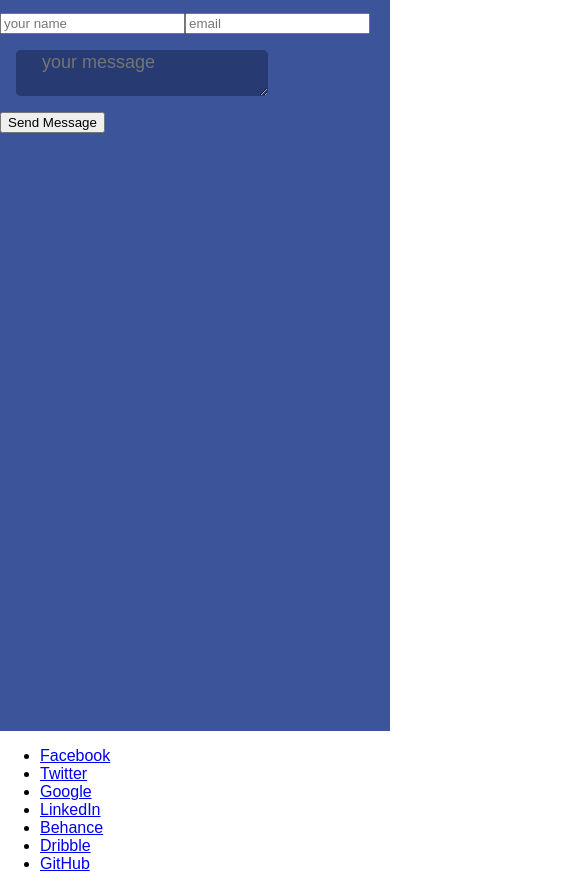
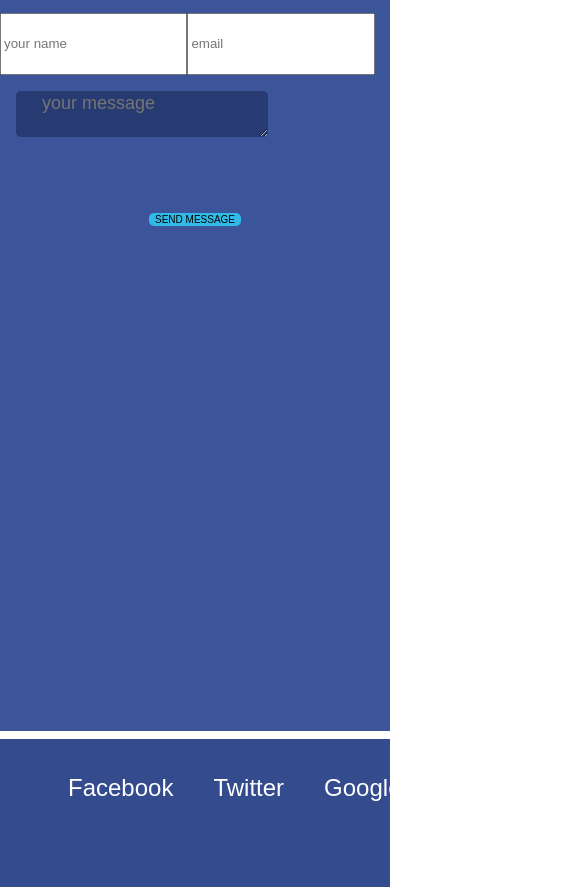
Before and after one commit to SuelaHasani/suelahasani, a plain HTML site: page Module20/index.html in a window 390 px wide. Shown: the part 1505-2400 px from the top of the page, 585 px wide, since content can reach past the window. Drawn offline with Linux system fonts and the light colour scheme.

Commit message:
created module21

```diff
--- a/Module20/css/style.css
+++ b/Module20/css/style.css
@@ -144,7 +144,61 @@ input [type="text"], input [type="email"], textarea{
 }
 
 .textarea{
-    width: 20px;
+    width: 200px;
     height: 100%;
     padding: 24px;
 }
+
+input[type="text"], input[type="email"]{
+    width: 46%;
+    height: 56px;
+}
+
+input[type="submit"]{
+    background-color: #30bae7;
+    border: none;
+    font-size: 10px;
+    text-transform: uppercase;
+    margin-left: auto;
+    margin-right: auto;
+    border-radius: 5px;
+    margin-top: 60px;
+}
+
+.big-button{
+    padding: 25px 85px;
+    color: wheat;
+}
+
+footer{
+    background-color: #344b8e;
+}
+
+.footer-links{
+    max-width: 945px;
+    margin-left: auto;
+    margin-right: auto;
+}
+
+footer ul{
+    margin: 8px;
+    padding-top: 25px;
+    padding-bottom: 75px;
+    display: flex;
+}
+
+.footer-links ul li{
+    display: inline-block;
+    padding: 10px 20px 10px 20px;
+ }
+
+ .footer-links ul li a{
+    text-decoration: none;
+    color: white;
+    font-size: 24px;
+ }
+
+ header img{
+    width: 117px;
+    height: 37px;
+ }
--- /dev/null
+++ b/Module21/css/landscape.css
@@ -0,0 +1,3 @@
+ h1{
+        font-size: 80px;
+    }
--- /dev/null
+++ b/Module21/css/portrait.css
@@ -0,0 +1,3 @@
+ h1{
+        font-size: 30px;
+    }
--- /dev/null
+++ b/Module21/css/style.css
@@ -0,0 +1,42 @@
+/* @media (min-width:600px){
+    body{
+        background-color: #00004e;
+        color: white;
+    }
+} */
+
+@media all and (max-width:600px){
+     body{
+        background-color: #00004e;
+        color: white;
+    }
+}
+
+h1{
+    border: 2px solid black;
+    padding: 20px;
+}
+
+/* @media all and (orientation: landscape) {
+    h1{
+        font-size: 80px;
+    }
+}
+
+@media all and (orientation: portrait){
+    h1{
+        font-size: 30px;
+    }
+} */
+
+@media (min-width:600px) and (max-width:900px){
+    img{
+        display: none;
+    }
+}
+
+@media (min-width:600px){
+    p{
+        column-count: 2;
+    }
+}
```
Also changed, not shown: Module21/index.html (added, +24 -0 lines), Module21/images/logo.png (added).
